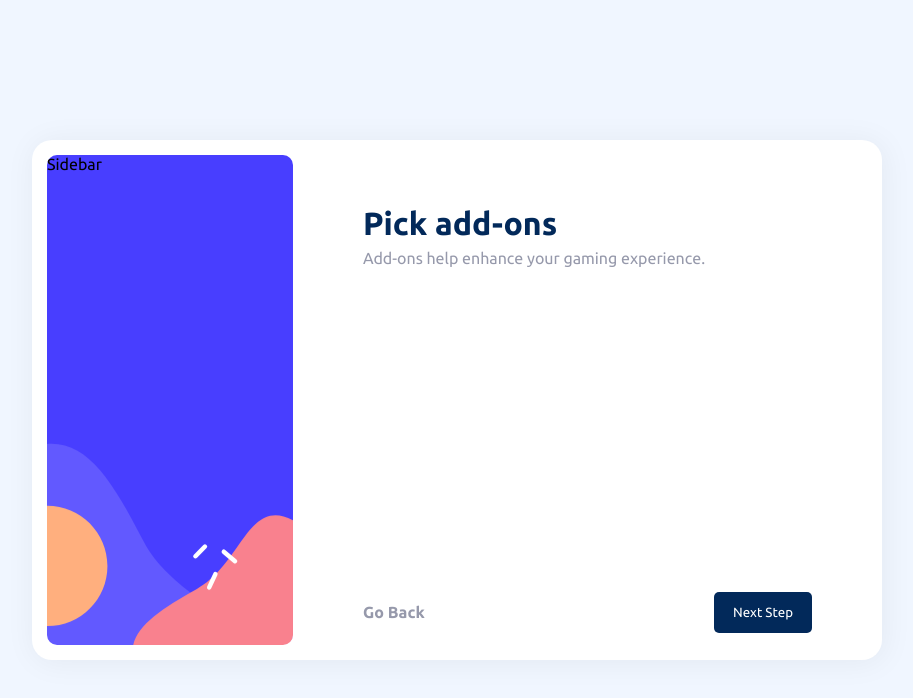
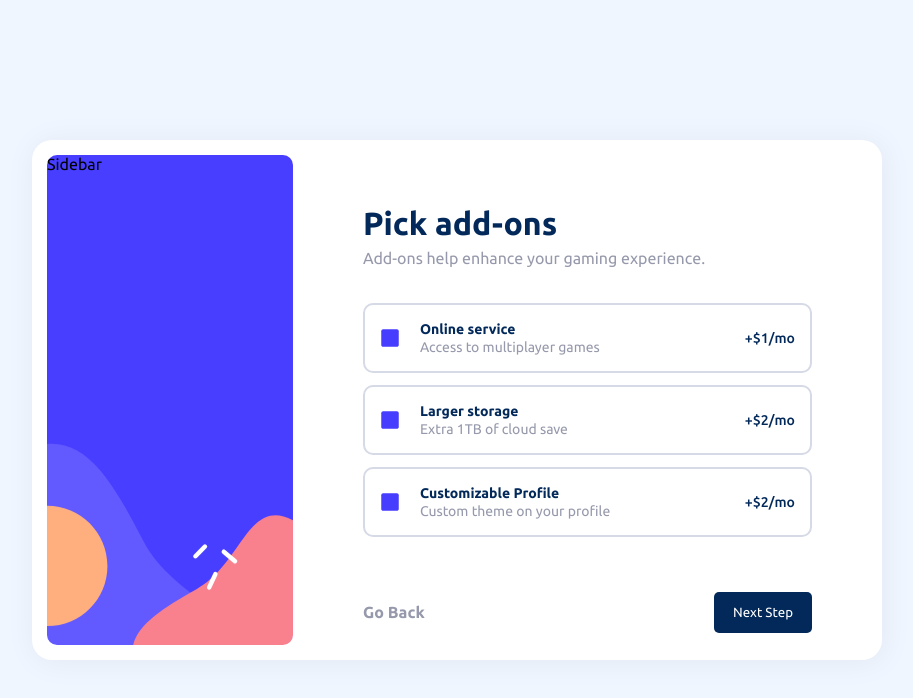
Before and after one commit to FelipeSDS23/multi-step-form, a React (Vite) app: page /step3 in a window 1280 px wide. Shown: the top 698 px of the page, without its empty margins (183-1096 px from the left). Built offline with nearby package versions, Linux system fonts and the light colour scheme.

Commit message:
Penultima página criada

```diff
--- a/package.json
+++ b/package.json
@@ -12,6 +12,7 @@
   "dependencies": {
     "react": "^18.2.0",
     "react-dom": "^18.2.0",
+    "react-icons": "^4.11.0",
     "react-router-dom": "^6.15.0"
   },
   "devDependencies": {
--- a/src/App.jsx
+++ b/src/App.jsx
@@ -29,6 +29,17 @@ function App() {
   const [planPeriod, setPlanPeriod] = useState("Monthly");
   //FIM STEP 2 DADOS
 
+  //INICIO STEP 3 DADOS
+  const [onlineService, setOnlineService] = useState({active: false, value: 1});
+  const [largeStorage, setLargeStorage] = useState({active: false, value: 2});
+  const [customizableProfile, setCustomizableProfile] = useState({active: false, value: 2});
+  console.log(onlineService, largeStorage, customizableProfile)
+  //FIM STEP 3 DADOS
+
+  const [totalValue, setTotalValue] = useState(0)
+  console.log(totalValue)
+
+
   return (
     <main className='App'>
       <BrowserRouter>
@@ -41,9 +52,24 @@ function App() {
           <Route path='/step2' element={<Step2
             plan={plan} setPlan={setPlan}
             planPeriod={planPeriod} setPlanPeriod={setPlanPeriod}
+            setOnlineService={setOnlineService}
+            setLargeStorage={setLargeStorage}
+            setCustomizableProfile={setCustomizableProfile}
           />} />
-          <Route path='/step3' element={<Step3 />} />
-          <Route path='/step4' element={<Step4 />} />
+          <Route path='/step3' element={<Step3
+            onlineService={onlineService} setOnlineService={setOnlineService}
+            largeStorage={largeStorage} setLargeStorage={setLargeStorage}
+            customizableProfile={customizableProfile} setCustomizableProfile={setCustomizableProfile}
+            plan={plan}
+            setTotalValue={setTotalValue}
+          />} />
+          <Route path='/step4' element={<Step4
+            plan={plan}
+            planPeriod={planPeriod}
+            onlineService={onlineService}
+            largeStorage={largeStorage}
+            customizableProfile={customizableProfile}
+          />} />
           <Route path='/thanks' element={<Thanks />} />
         </Routes>
       </BrowserRouter>
--- a/src/index.css
+++ b/src/index.css
@@ -123,6 +123,16 @@
         margin-right: 15px;
     }
 
+    .confirmBtn {
+        padding: 13px 19px;
+        border: none;
+        border-radius: 5px;
+        cursor: pointer;
+        background-color: var(--Purplish-blue);
+        color: var(--White);
+        margin-right: 15px;
+    }
+
     .backBtn {
         text-decoration: none;
         color: var(--Cool-gray);
@@ -210,6 +220,15 @@
         background-color: var(--marine-blue);
     }
 
+    .confirmBtn {
+        padding: 13px 19px;
+        border: none;
+        border-radius: 5px;
+        cursor: pointer;
+        background-color: var(--Purplish-blue);
+        color: var(--White);
+    }
+
     .backBtn {
         text-decoration: none;
         color: var(--Cool-gray);
--- a/src/pages/Step3.jsx
+++ b/src/pages/Step3.jsx
@@ -1,9 +1,22 @@
 import styles from "./Step3.module.css";
-import { useState } from 'react';
+import { useState, useRef } from 'react';
 import { Link } from "react-router-dom";
 import Sidebar from "../components/Sidebar";
 
-const Step3 = () => {
+//font awesome
+import { FaCheckSquare } from "react-icons/fa";
+import { FaSquare } from "react-icons/fa";
+
+const Step3 = ({onlineService, setOnlineService, largeStorage, setLargeStorage, customizableProfile, setCustomizableProfile, plan, setTotalValue}) => {
+
+  const calcTotalValue = () => {
+    setTotalValue(0)
+    onlineService.active ? setTotalValue((prev) => prev + onlineService.value): setTotalValue((prev) => prev + 0)
+    largeStorage.active ? setTotalValue((prev) => prev + largeStorage.value): setTotalValue((prev) => prev + 0)
+    customizableProfile.active ? setTotalValue((prev) => prev + customizableProfile.value): setTotalValue((prev) => prev + 0)
+    setTotalValue((prev) => prev + plan.price);
+  }
+
   return (
     <div className="appContainer">
       <div className="sidebarContainer">
@@ -18,10 +31,48 @@ const Step3 = () => {
           <p className="stepDescription">Add-ons help enhance your gaming experience.</p>
 
 
+          <div className={styles.addOnsContainer}>
+
+            <label className={styles.addOnsBtns} style={onlineService.active ? {border: "2px solid var(--Purplish-blue)"} : {border: "2px solid var(--Light-gray)"}}>
+              <div className={styles.checkboxParagraphContainer}>
+                <input type="checkbox" onChange={() => setOnlineService((prev) => ({active: !prev.active, value: prev.value}))} />
+
+                {onlineService.active ? (<FaCheckSquare className={styles.customCheckbox}/>) : (<FaSquare className={styles.customCheckbox}/>)}
+
+                <p><span className={styles.addOnName}>Online service</span><br />Access to multiplayer games</p>
+              </div>
+              <span className={styles.addOnPrice}>+$1/mo</span>
+            </label>
+
+            <label className={styles.addOnsBtns} style={largeStorage.active ? {border: "2px solid var(--Purplish-blue)"} : {border: "2px solid var(--Light-gray)"}}>
+              <div className={styles.checkboxParagraphContainer}>
+                <input type="checkbox" onChange={() => setLargeStorage((prev) => ({active: !prev.active, value: prev.value}))} />
+
+                {largeStorage.active ? (<FaCheckSquare className={styles.customCheckbox}/>) : (<FaSquare className={styles.customCheckbox}/>)}
+
+                <p><span className={styles.addOnName}>Larger storage</span><br />Extra 1TB of cloud save</p>
+              </div>
+              <span className={styles.addOnPrice}>+$2/mo</span>
+            </label>
+
+            <label className={styles.addOnsBtns} style={customizableProfile.active ? {border: "2px solid var(--Purplish-blue)"} : {border: "2px solid var(--Light-gray)"}}>
+              <div className={styles.checkboxParagraphContainer}>
+                <input type="checkbox" onChange={() => setCustomizableProfile((prev) => ({active: !prev.active, value: prev.value}))} />
+
+                {customizableProfile.active ? (<FaCheckSquare className={styles.customCheckbox}/>) : (<FaSquare className={styles.customCheckbox}/>)}
+
+                <p><span className={styles.addOnName}>Customizable Profile</span><br />Custom theme on your profile</p>
+              </div>
+              <span className={styles.addOnPrice}>+$2/mo</span>
+            </label>
+
+          </div>
+
+
         </div>
         <nav className="navigationContainer">
           <Link className="link" to={'/step2'}><span className="backBtn">Go Back</span></Link>
-          <Link className="link" to={'/step4'}><button className="nextBtn">Next Step</button></Link>
+          <Link className="link" to={'/step4'}><button className="nextBtn" onClick={calcTotalValue}>Next Step</button></Link>
         </nav>
       </div>
 
--- a/src/pages/Step3.module.css
+++ b/src/pages/Step3.module.css
@@ -0,0 +1,68 @@
+.addOnsContainer {
+    display: flex;
+    flex-direction: column;
+    justify-content: center;
+    align-items: center;
+}
+
+.addOnsBtns {
+    display: flex;
+    justify-content: space-between;
+    align-items: center;
+    text-align: left;
+    width: 100%;
+    padding: 15px;
+    margin: 6px;
+    border-radius: 10px;
+    border: 1px solid red;
+    background-color: var(--White);
+    cursor: pointer;
+    font-size: 14px;
+}
+
+.addOnsBtns:hover {
+    border: 2px solid var(--Purplish-blue);
+}
+
+.checkboxParagraphContainer {
+    display: flex;
+    justify-content: space-between;
+    align-items: center;
+}
+
+.checkboxParagraphContainer input {
+    display: none;
+}
+
+/* INICIO CUSTOM CHECKBOX */
+.customCheckbox {
+    background-color: var(--White);
+    color: var(--Purplish-blue);
+    height: 20px;
+    width: 20px;
+}
+/* FIM CUSTOM CHECKBOX */
+
+.checkboxParagraphContainer p{
+    margin-left: 20px;
+    color: var(--Cool-gray);
+    line-height: 18px;
+}
+
+.addOnName {
+    font-weight: 700;
+    color: var(--marine-blue);
+}
+
+.addOnPrice {
+    font-weight: 500;
+    color: var(--marine-blue);
+}
+
+/* inicio mobile */
+@media screen and (max-width: 849px) {
+    .addOnsBtns {
+        font-size: 13px;
+    }
+}
+/* fim mobile */
--- a/src/pages/Step4.jsx
+++ b/src/pages/Step4.jsx
@@ -3,7 +3,8 @@ import { useState } from 'react';
 import { Link } from "react-router-dom";
 import Sidebar from "../components/Sidebar";
 
-const Step4 = () => {
+const Step4 = ({plan, planPeriod, onlineService, largeStorage, customizableProfile}) => {
+
   return (
     <div className="appContainer">
       <div className="sidebarContainer">
@@ -18,10 +19,44 @@ const Step4 = () => {
           <p className="stepDescription">Double-check everything looks OK before confirming.</p>
 
 
+          <div className={styles.servicesListContainer}>
+            <div>
+              <div className={styles.planContainer}>
+                <p>
+                  {plan.name} ({planPeriod})<br />
+                  <Link className={styles.changeLink} to={'/step2'}>Change</Link>
+                </p>
+                <span>
+                  {planPeriod === "Monthly" ? `$${plan.price}/mo` : `$${plan.price}/yr`}
+                </span>
+              </div>
+            </div>
+
+            <div className={styles.addOnItem} style={onlineService.active ? {display:"flex"} : {display:"none"}}>
+              <span className={styles.addOnName}>Online service</span>
+              <span className={styles.addOnPrice}>+$1/mo</span>
+            </div>
+
+            <div className={styles.addOnItem} style={largeStorage.active ? {display:"flex"} : {display:"none"}}>
+              <span className={styles.addOnName}>Large storage</span>
+              <span className={styles.addOnPrice}>+$2/mo</span>
+            </div>
+
+            <div className={styles.addOnItem} style={customizableProfile.active ? {display:"flex"} : {display:"none"}}>
+              <span className={styles.addOnName}>Customizable profile</span>
+              <span className={styles.addOnPrice}>+$2/mo</span>
+            </div>
+          </div>
+
+          <div className={styles.totalValueContainer}>
+            <span className={styles.addOnName}>Total ({planPeriod === "Monthly" ? "per month" : "per year"})</span>
+            {/* <span className={styles.totalValue}>{planPeriod === "Monthly" ? `+$${total}/mo` : `$${total}/yr`}</span> */}
+          </div>
+
         </div>
         <nav className="navigationContainer">
           <Link className="link" to={'/step3'}><span className="backBtn">Go Back</span></Link>
-          <Link className="link" to={'/step5'}><button className="nextBtn">Next Step</button></Link>
+          <Link className="link" to={'/thanks'}><button className="confirmBtn">Confirm</button></Link>
         </nav>
       </div>
 
--- a/src/pages/Step4.module.css
+++ b/src/pages/Step4.module.css
@@ -0,0 +1,59 @@
+.servicesListContainer {
+    background-color: var(--Alabaster);
+    padding: 25px;
+}
+
+.planContainer {
+    display: flex;
+    justify-content: space-between;
+    align-items: center;
+    padding-bottom: 15px;
+    border-bottom: 1px solid var(--Cool-gray);
+}
+
+.planContainer p {
+    line-height: 20px;
+    color: var(--marine-blue);
+    font-weight: 700;
+}
+
+.planContainer span {
+    color: var(--marine-blue);
+    font-weight: 700;
+}
+.planContainer .changeLink {
+    text-decoration: underline;
+    color: var(--Cool-gray);
+    font-size: 13px;
+}
+
+.addOnItem {
+    display: flex;
+    justify-content: space-between;
+    align-items: center;
+    padding-top: 15px;
+}
+
+.addOnName {
+    color: var(--Cool-gray);
+    font-size: 14px;
+}
+
+.addOnItem .addOnPrice {
+    color: var(--marine-blue);
+    font-weight: 500;
+    font-size: 14px;
+}
+
+.totalValueContainer {
+    display: flex;
+    justify-content: space-between;
+    align-items: center;
+    margin: 15px 25px;
+}
+
+.totalValue {
+    font-weight: 700;
+    color: var(--Purplish-blue);
+    font-size: 17px;
+}
```
Also changed, not shown: src/pages/Step2.jsx (+13 -2 lines), 1 other file (tests, documents, lock files or other folders).
